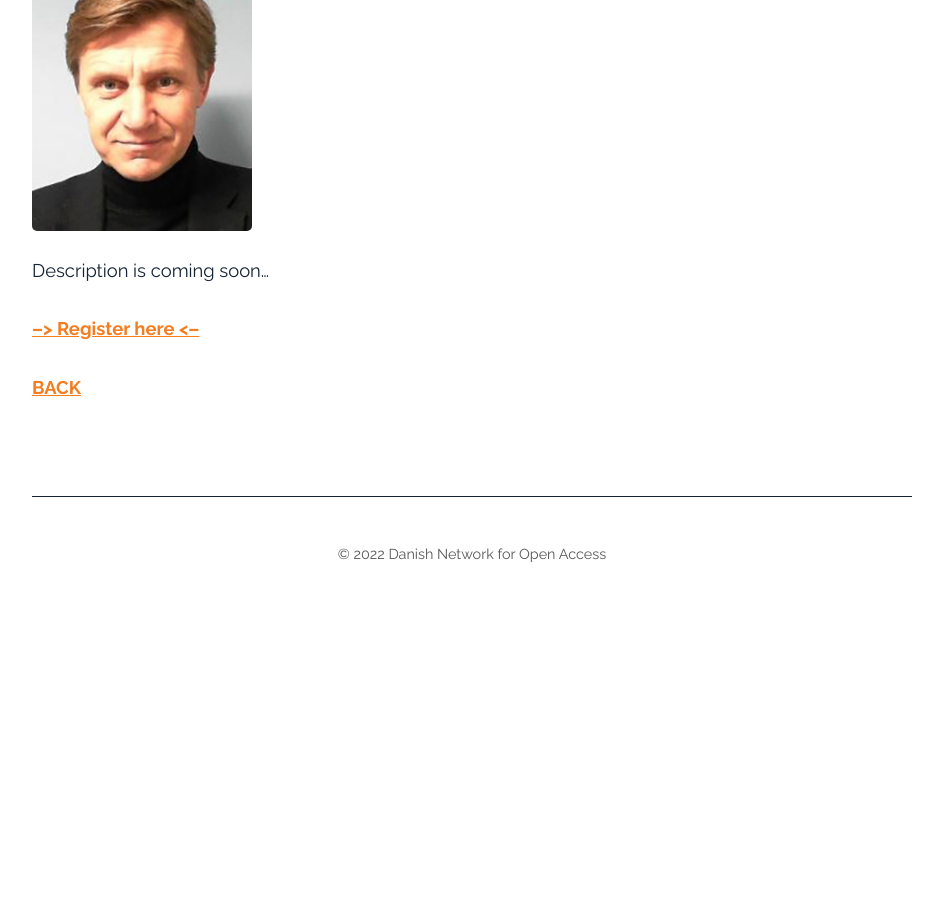
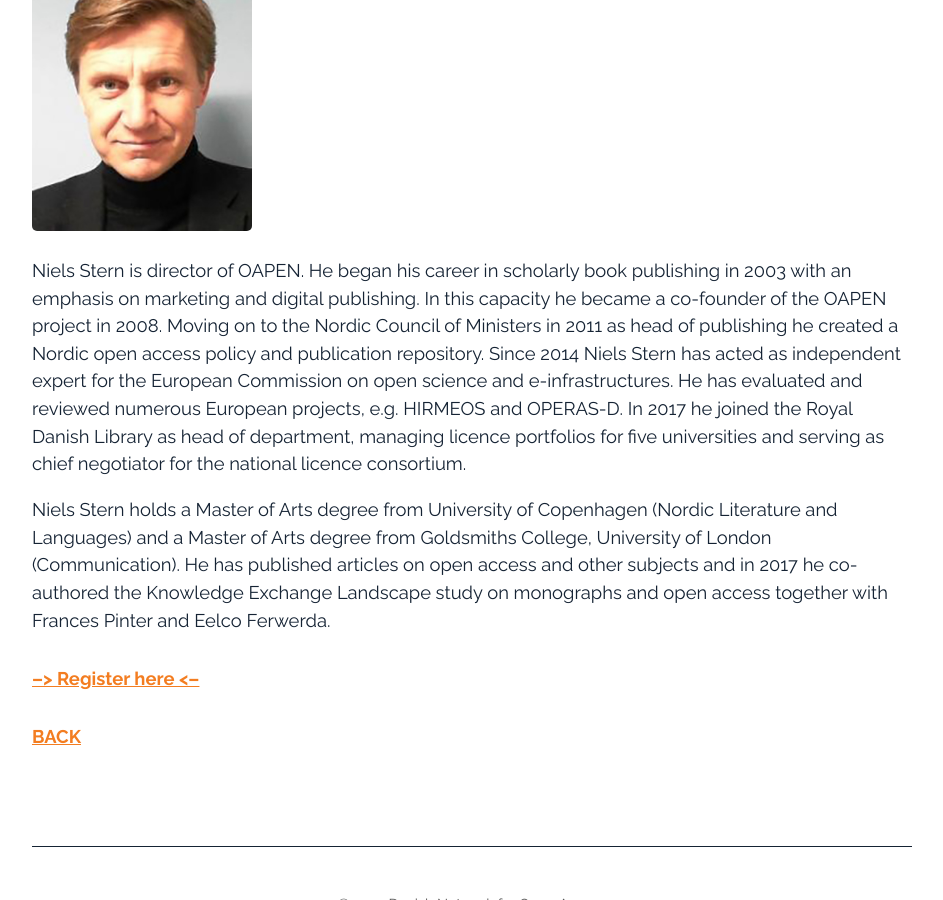
Before and after one commit to openaccess-dk/openaccess-dk.github.io, a Jekyll site: the page built from 02_friday.md, in a window 1280 px wide and 900 px high, scrolled down 552 px. Shown: the whole window, without its empty margins (168-1111 px from the left). Built offline with Jekyll 4.4.1, drawn with Linux system fonts in a browser that asks for light colours; before the commit the page ends 1155 px from its top, so only the background shows below that.

Commit message:
Update 02_friday.md

```diff
--- a/02_friday.md
+++ b/02_friday.md
@@ -10,7 +10,9 @@ layout: default
 
 <img src="/images/ns.jpg" alt="Niels Stern" style="height: 25%; width:25%;"/>
 
-Description is coming soon...
+Niels Stern is director of OAPEN. He began his career in scholarly book publishing in 2003 with an emphasis on marketing and digital publishing. In this capacity he became a co-founder of the OAPEN project in 2008. Moving on to the Nordic Council of Ministers in 2011 as head of publishing he created a Nordic open access policy and publication repository. Since 2014 Niels Stern has acted as independent expert for the European Commission on open science and e-infrastructures. He has evaluated and reviewed numerous European projects, e.g. HIRMEOS and OPERAS-D. In 2017 he joined the Royal Danish Library as head of department, managing licence portfolios for five universities and serving as chief negotiator for the national licence consortium.
+
+Niels Stern holds a Master of Arts degree from University of Copenhagen (Nordic Literature and Languages) and a Master of Arts degree from Goldsmiths College, University of London (Communication). He has published articles on open access and other subjects and in 2017 he co-authored the Knowledge Exchange Landscape study on monographs and open access together with Frances Pinter and Eelco Ferwerda.
 
 ##### [--> Register here <--](https://ku-dk.libwizard.com/f/oa_week_web10)
 
```
